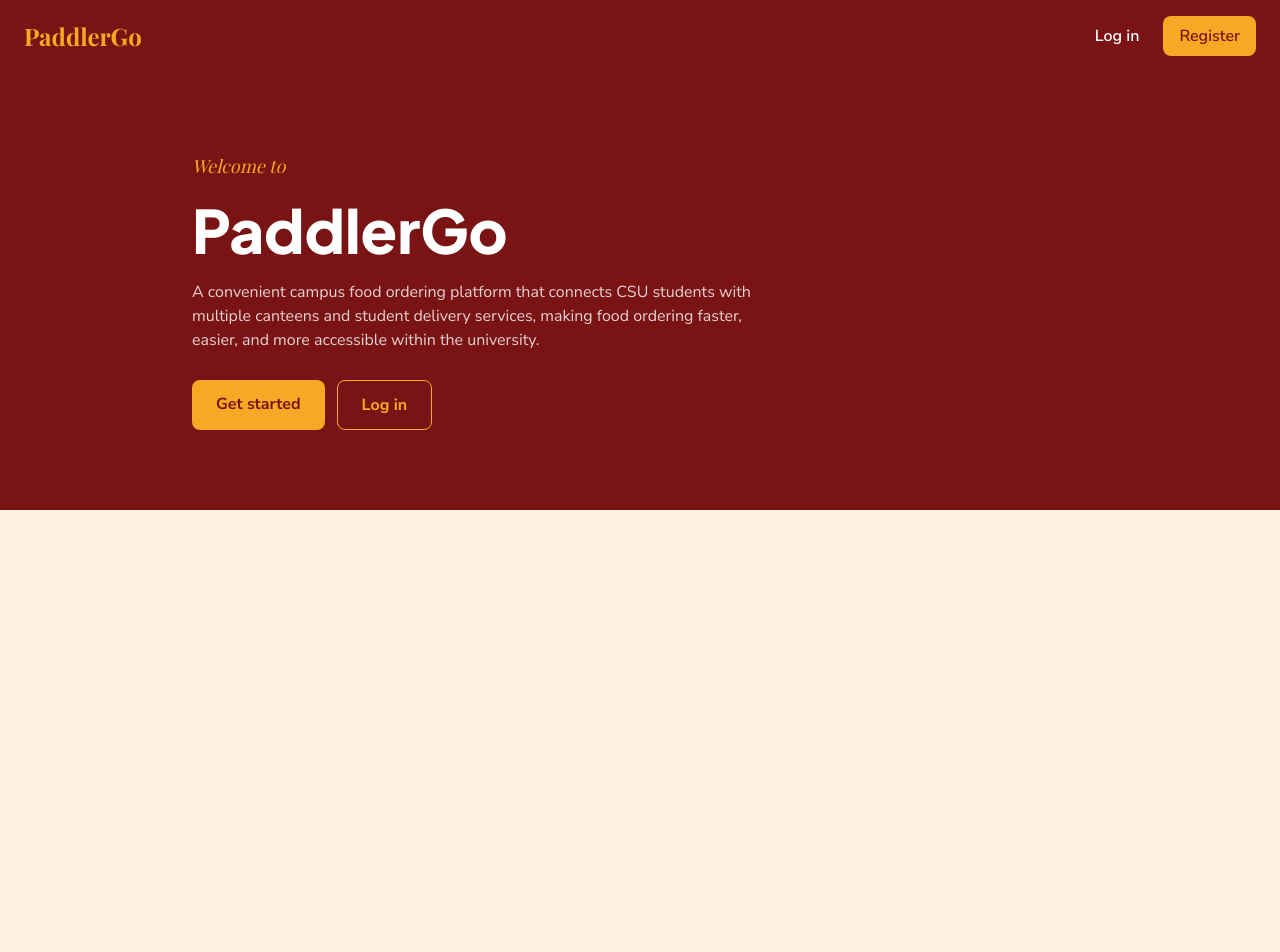
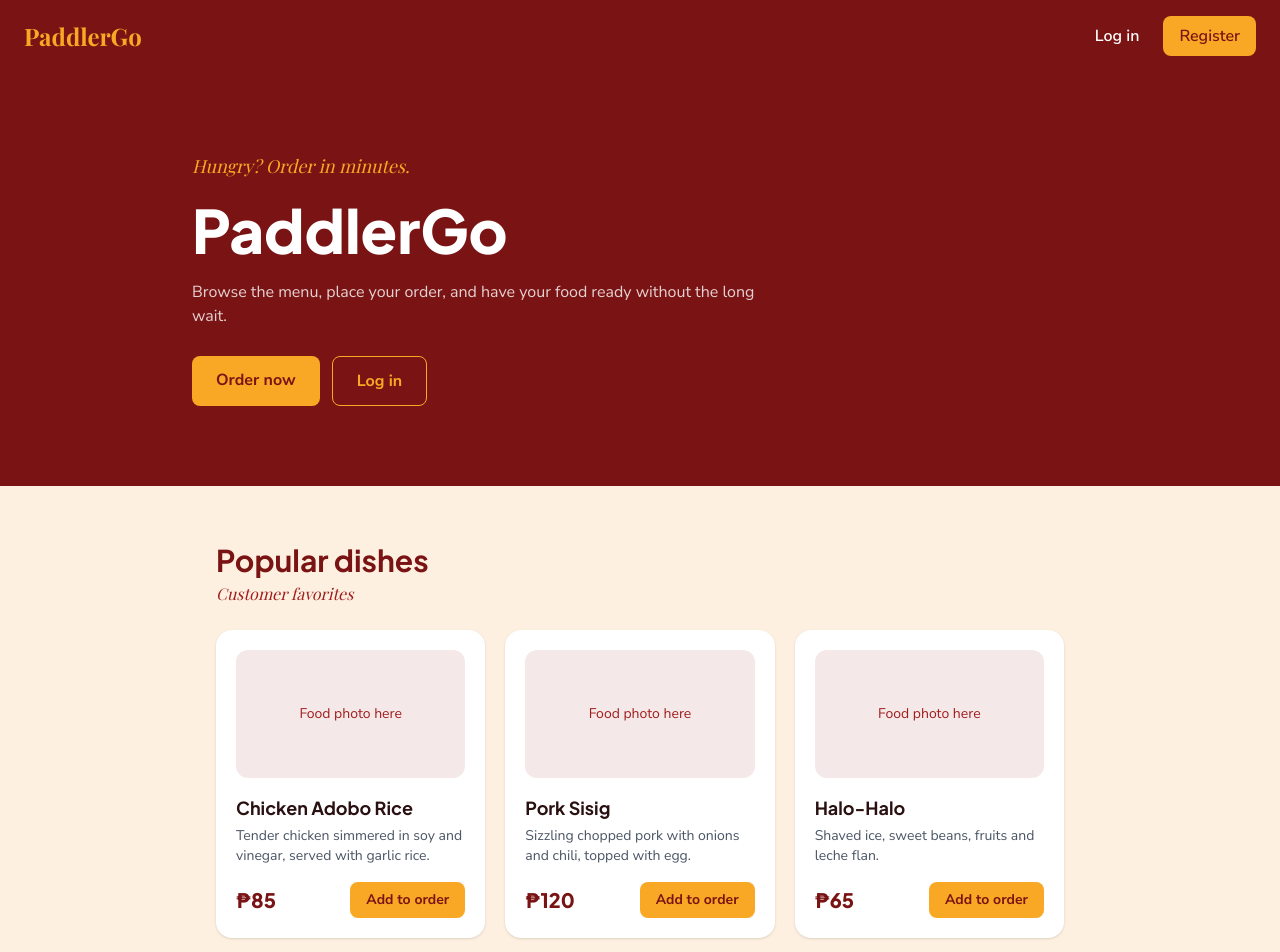
Before and after one commit to kdzyoda/IT109-FVJK1-BIGARAN-COGTAS-DUQUESA, a Nuxt app in the folder frontend/: page / in a window 1280 px wide. Shown: the top 952 px of the page. Before the commit the page ends 800 px from the top, so only its background shows below. Built offline with nearby package versions, Linux system fonts and the light colour scheme; a web font is replaced by a local one.

Commit message:
feat: add navbar component and home page

```diff
--- a/frontend/app/composables/useAuth.ts
+++ b/frontend/app/composables/useAuth.ts
@@ -7,7 +7,7 @@ export const useAuth = () => {
 
   async function login(username: string, password: string) {
     if (USE_MOCK) {
-      const role = username.startsWith('admin') ? 'admin' : username.startsWith('staff') ? 'staff' : 'student'
+      const role = username.startsWith('admin') ? 'admin' : username.startsWith('staff') ? 'staff' : 'customer'
       user.value = { id: 1, username, role }
       token.value = 'mock-token'
       return
--- a/frontend/app/pages/dashboard.vue
+++ b/frontend/app/pages/dashboard.vue
@@ -12,15 +12,15 @@ if (!user.value) await navigateTo('/login')
 
       <section v-if="user.role === 'admin'" class="rounded-xl bg-white p-5">
         <h2 class="section text-xl">Admin panel</h2>
-        <p>Manage users and system settings.</p>
+        <p>Manage the menu, prices, staff accounts and all orders.</p>
       </section>
       <section v-else-if="user.role === 'staff'" class="rounded-xl bg-white p-5">
         <h2 class="section text-xl">Staff panel</h2>
-        <p>View and manage orders.</p>
+        <p>View incoming orders and update their status.</p>
       </section>
       <section v-else class="rounded-xl bg-white p-5">
-        <h2 class="section text-xl">Student panel</h2>
-        <p>Browse and book your rides.</p>
+        <h2 class="section text-xl">Customer panel</h2>
+        <p>Browse the menu, place an order and track your orders.</p>
       </section>
     </main>
   </div>
--- a/frontend/app/pages/index.vue
+++ b/frontend/app/pages/index.vue
@@ -1,17 +1,25 @@
+<script setup lang="ts">
+const dishes = [
+  { name: 'Chicken Adobo Rice', desc: 'Tender chicken simmered in soy and vinegar, served with garlic rice.', price: 85 },
+  { name: 'Pork Sisig', desc: 'Sizzling chopped pork with onions and chili, topped with egg.', price: 120 },
+  { name: 'Halo-Halo', desc: 'Shaved ice, sweet beans, fruits and leche flan.', price: 65 }
+]
+</script>
+
 <template>
   <div class="min-h-screen">
     <AppNavbar />
 
     <section class="bg-maroon text-white px-6 py-20">
       <div class="mx-auto max-w-4xl space-y-5">
-        <p class="promo text-amber text-lg">Welcome to</p>
+        <p class="promo text-amber text-lg">Hungry? Order in minutes.</p>
         <h1 class="hero text-5xl md:text-6xl">PaddlerGo</h1>
         <p class="max-w-xl text-white/80">
-          A convenient campus food ordering platform that connects CSU students with multiple canteens and student delivery services, making food ordering faster, easier, and more accessible within the university.
+          Browse the menu, place your order, and have your food ready without the long wait.
         </p>
         <div class="flex gap-3 pt-2">
           <NuxtLink to="/register" class="rounded-lg bg-amber px-6 py-3 font-bold text-maroon">
-            Get started
+            Order now
           </NuxtLink>
           <NuxtLink to="/login" class="rounded-lg border border-amber px-6 py-3 font-bold text-amber">
             Log in
@@ -19,5 +27,26 @@
         </div>
       </div>
     </section>
+
+    <section class="mx-auto max-w-4xl px-6 py-14">
+      <h2 class="section text-3xl text-maroon">Popular dishes</h2>
+      <p class="promo text-crimson mt-1">Customer favorites</p>
+
+      <div class="mt-6 grid gap-5 md:grid-cols-3">
+        <article v-for="d in dishes" :key="d.name" class="rounded-2xl bg-white p-5 shadow">
+          <div class="h-32 rounded-xl bg-crimson/10 grid place-items-center text-sm text-crimson">
+            Food photo here
+          </div>
+          <h3 class="section mt-4 text-lg">{{ d.name }}</h3>
+          <p class="mt-1 text-sm text-gray-600">{{ d.desc }}</p>
+          <div class="mt-4 flex items-center justify-between">
+            <span class="price text-xl text-maroon">₱{{ d.price }}</span>
+            <NuxtLink to="/login" class="rounded-lg bg-amber px-4 py-2 text-sm font-bold text-maroon">
+              Add to order
+            </NuxtLink>
+          </div>
+        </article>
+      </div>
+    </section>
   </div>
 </template>
```
